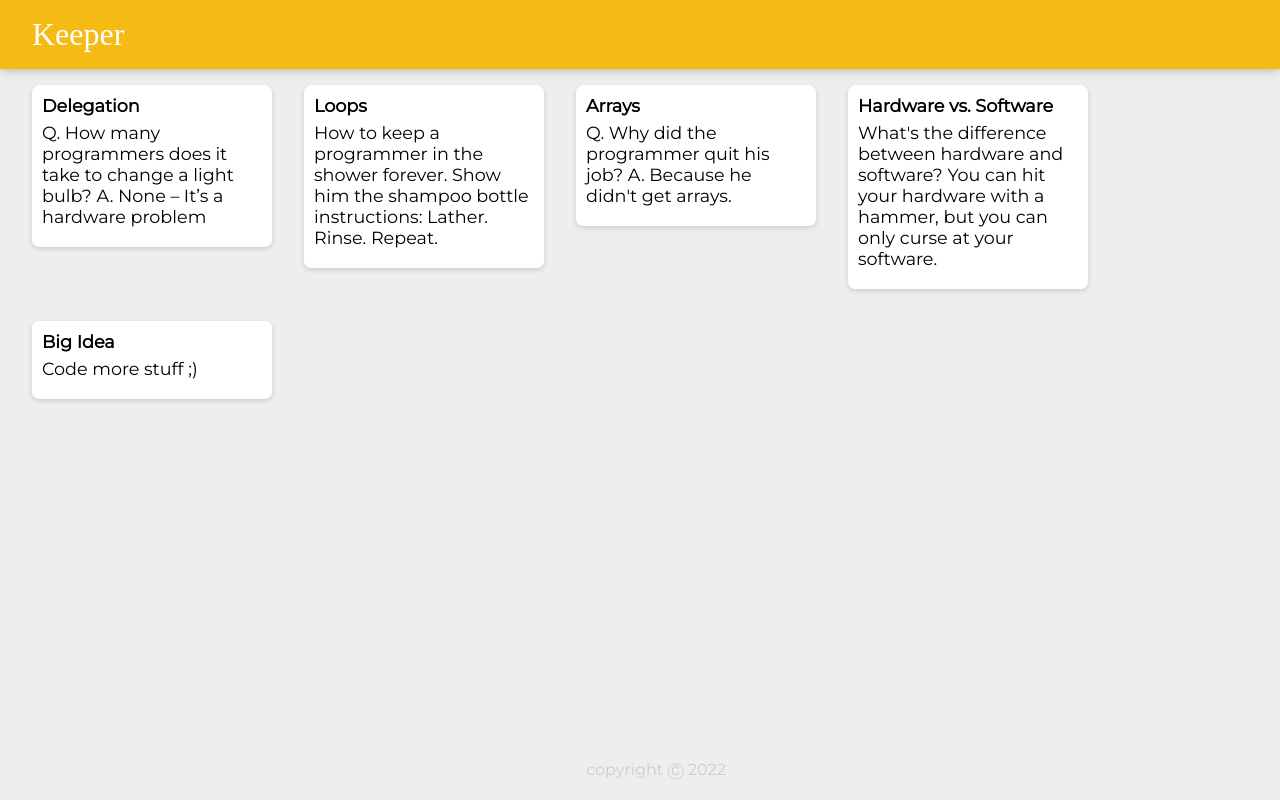
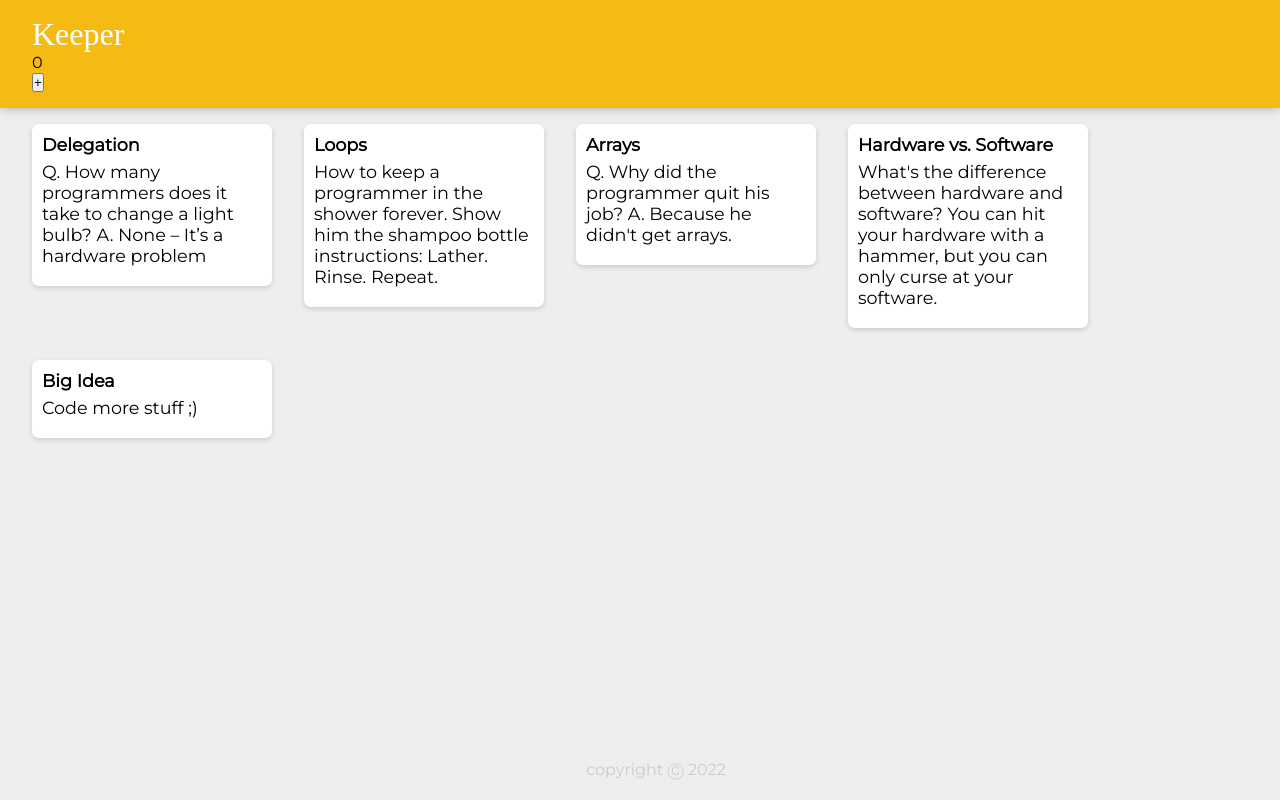
Before and after one commit to SenpaiBlinky/React-Keeper-App, a React (Create React App) app in the folder my-app/: page / in a window 1280 px wide. Built offline with nearby package versions, Linux system fonts and the light colour scheme; a web font is replaced by a local one.

Commit message:
quality of life changes

```diff
--- a/my-app/src/Header.jsx
+++ b/my-app/src/Header.jsx
@@ -1,8 +1,20 @@
-import React from "react"
+import React, {useState} from "react"
 
 function Header() {
+
+    // messing with reast state
+    let [count, setCount] = useState(0)
+
+function increase() {
+    setCount(count += 1)
+} // end of messing
+
 return <header>
 <h1>Keeper</h1>
+
+{/* messing with react state */}
+<p>{count}</p>
+<button onClick={increase}>+</button>
 </header>
 
 }
```
